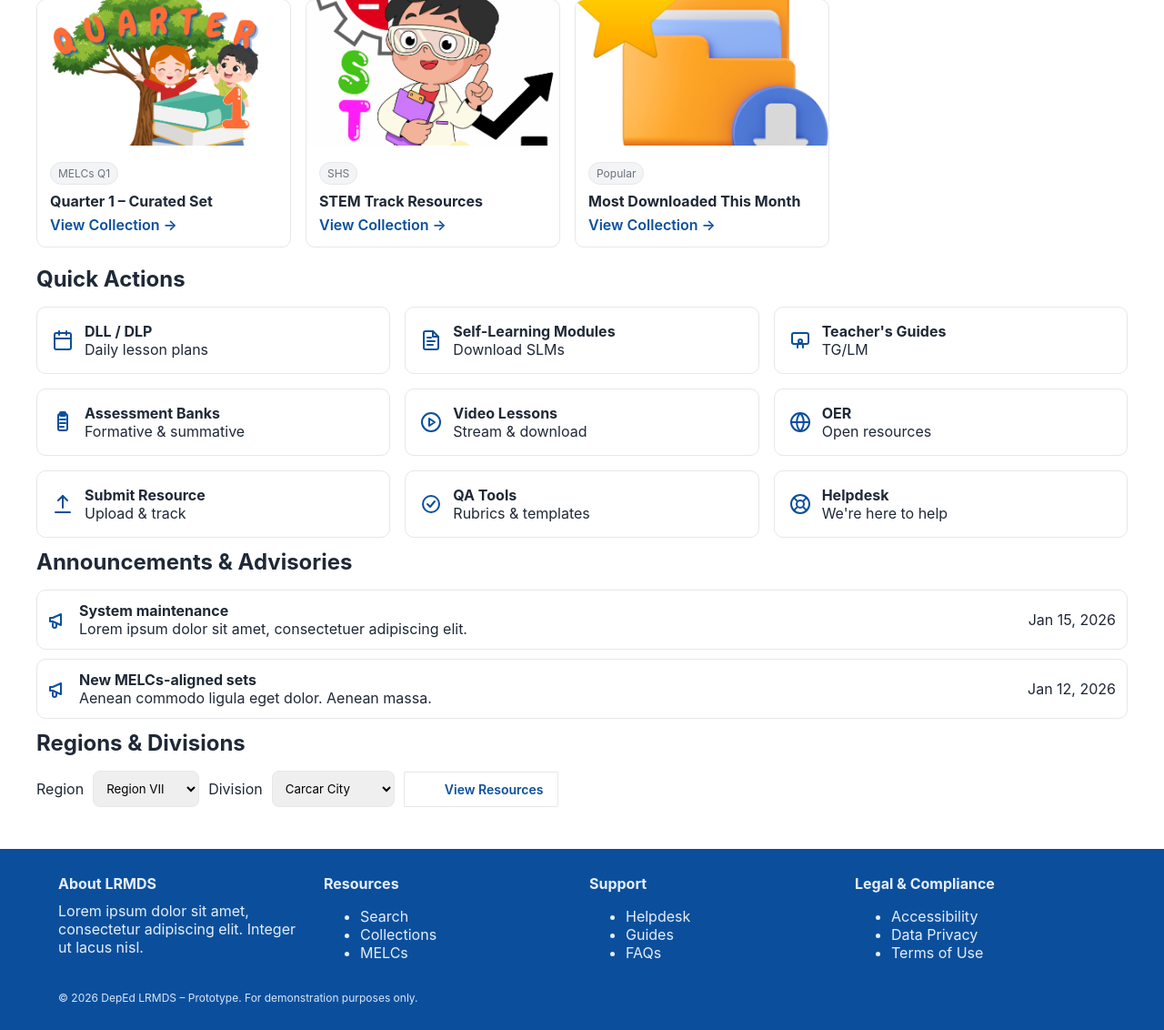
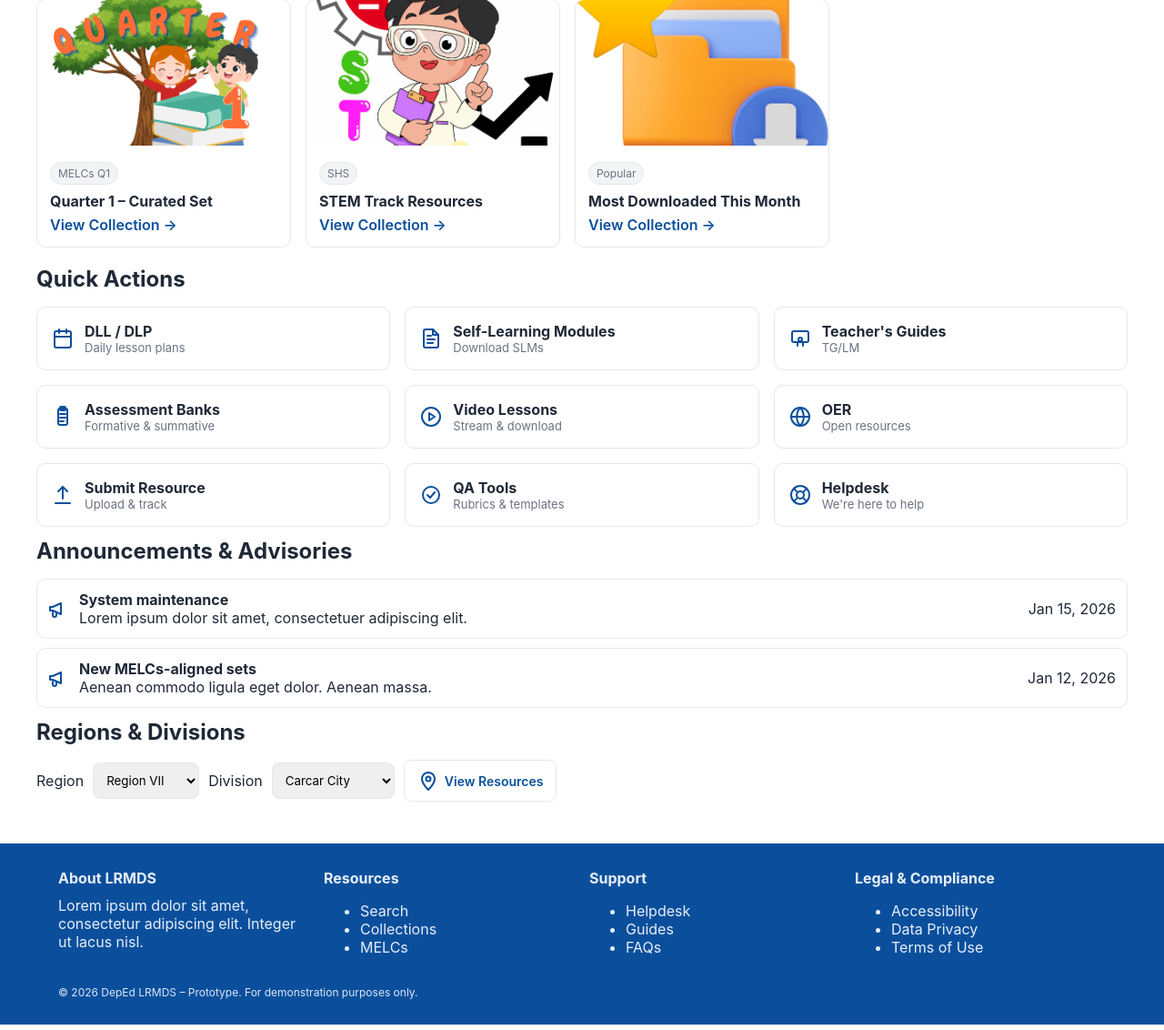
Before and after one commit to Irohavenot/LRMDS, a PHP site: page /lrmds/ in a window 1280 px wide. Shown: the part 764-1896 px from the top of the page at 91% size. Run offline with PHP 8.4, Linux system fonts and the light colour scheme.

Commit message:
pisot ronzel

```diff
--- a/deped-lrmds-portal/assets/css/styles.css
+++ b/deped-lrmds-portal/assets/css/styles.css
@@ -288,8 +288,17 @@ textarea { width: 100%; font-family: inherit; }
   display: flex;
   gap: 12px;
   align-items: center;
+  text-decoration: none;
+  color: var(--text);
+  cursor: pointer;
+  transition: border-color .15s, box-shadow .15s;
+}
+.grid .action:hover {
+  border-color: var(--primary);
+  box-shadow: 0 2px 8px rgba(11, 79, 156, .1);
 }
 .grid .action .title { font-weight: 700; }
+.grid .action .desc  { font-size: 13px; color: var(--muted); }
 
 
 /* ================================
@@ -400,33 +409,3 @@ textarea { width: 100%; font-family: inherit; }
   .grid        { grid-template-columns: 1fr; }
   .footer .cols { grid-template-columns: 1fr 1fr; }
 }
-/* ================================
-   View Resources Button
-================================= */
-
-.btn-view-resources {
-  background: var(--primary);
-  color: #fff;
-  border: 1px solid var(--primary);
-  border-radius: 1px;
-  padding: 10px 16px;
-  font-weight: 600;
-  font-size: 14px;
-  display: inline-flex;
-  align-items: center;
-  gap: 6px;
-  text-decoration: none;
-  transition: background .15s, box-shadow .15s;
-  white-space: nowrap;
-}
-
-.btn-view-resources:hover {
-  background: var(--primary-600);
-  box-shadow: 0 2px 8px rgba(11, 79, 156, .25);
-}
-
-.btn-view-resources img {
-  width: 16px;
-  height: 16px;
-  filter: brightness(0) invert(1); /* makes icon white to match button */
-}
--- a/deped-lrmds-portal/index.php
+++ b/deped-lrmds-portal/index.php
@@ -122,15 +122,15 @@
 <section class="section container">
   <h2>Quick Actions</h2>
   <div class="grid">
-    <div class="action"><img src="assets/icons/calendar.svg" alt=""/><div><div class="title">DLL / DLP</div><div class="desc">Daily lesson plans</div></div></div>
-    <div class="action"><img src="assets/icons/file-text.svg" alt=""/><div><div class="title">Self-Learning Modules</div><div class="desc">Download SLMs</div></div></div>
-    <div class="action"><img src="assets/icons/chalkboard-teacher.svg" alt=""/><div><div class="title">Teacher's Guides</div><div class="desc">TG/LM</div></div></div>
-    <div class="action"><img src="assets/icons/clipboard-text.svg" alt=""/><div><div class="title">Assessment Banks</div><div class="desc">Formative & summative</div></div></div>
-    <div class="action"><img src="assets/icons/play-circle.svg" alt=""/><div><div class="title">Video Lessons</div><div class="desc">Stream & download</div></div></div>
-    <div class="action"><img src="assets/icons/globe.svg" alt=""/><div><div class="title">OER</div><div class="desc">Open resources</div></div></div>
-    <div class="action"><img src="assets/icons/upload.svg" alt=""/><div><div class="title">Submit Resource</div><div class="desc">Upload & track</div></div></div>
-    <div class="action"><img src="assets/icons/seal-check.svg" alt=""/><div><div class="title">QA Tools</div><div class="desc">Rubrics & templates</div></div></div>
-    <div class="action"><img src="assets/icons/life-ring.svg" alt=""/><div><div class="title">Helpdesk</div><div class="desc">We're here to help</div></div></div>
+    <a class="action" href="search.php?type=DLL"><img src="assets/icons/calendar.svg" alt=""/><div><div class="title">DLL / DLP</div><div class="desc">Daily lesson plans</div></div></a>
+    <a class="action" href="search.php?type=SLM"><img src="assets/icons/file-text.svg" alt=""/><div><div class="title">Self-Learning Modules</div><div class="desc">Download SLMs</div></div></a>
+    <a class="action" href="search.php?type=TG"><img src="assets/icons/chalkboard-teacher.svg" alt=""/><div><div class="title">Teacher's Guides</div><div class="desc">TG/LM</div></div></a>
+    <a class="action" href="search.php?type=Assessment"><img src="assets/icons/clipboard-text.svg" alt=""/><div><div class="title">Assessment Banks</div><div class="desc">Formative & summative</div></div></a>
+    <a class="action" href="search.php?type=Video"><img src="assets/icons/play-circle.svg" alt=""/><div><div class="title">Video Lessons</div><div class="desc">Stream & download</div></div></a>
+    <a class="action" href="search.php?type=OER"><img src="assets/icons/globe.svg" alt=""/><div><div class="title">OER</div><div class="desc">Open resources</div></div></a>
+    <a class="action" href="submit.php"><img src="assets/icons/upload.svg" alt=""/><div><div class="title">Submit Resource</div><div class="desc">Upload & track</div></div></a>
+    <a class="action" href="qa-tools.php"><img src="assets/icons/seal-check.svg" alt=""/><div><div class="title">QA Tools</div><div class="desc">Rubrics & templates</div></div></a>
+    <a class="action" href="helpdesk.php"><img src="assets/icons/life-ring.svg" alt=""/><div><div class="title">Helpdesk</div><div class="desc">We're here to help</div></div></a>
   </div>
 </section>
 
@@ -161,7 +161,7 @@
     <select id="division" name="division">
       <option>Cebu Province</option><option selected>Carcar City</option><option>Cebu City</option>
     </select>
-    <a href="search.php?region=VII&division=Carcar" class="button ghost btn-view-resources">
+    <a href="search.php?region=VII&division=Carcar" class="button ghost">
       <img src="assets/icons/map-pin.svg" alt="" style="vertical-align:middle;margin-right:6px">View Resources
     </a>
   </div>
```
